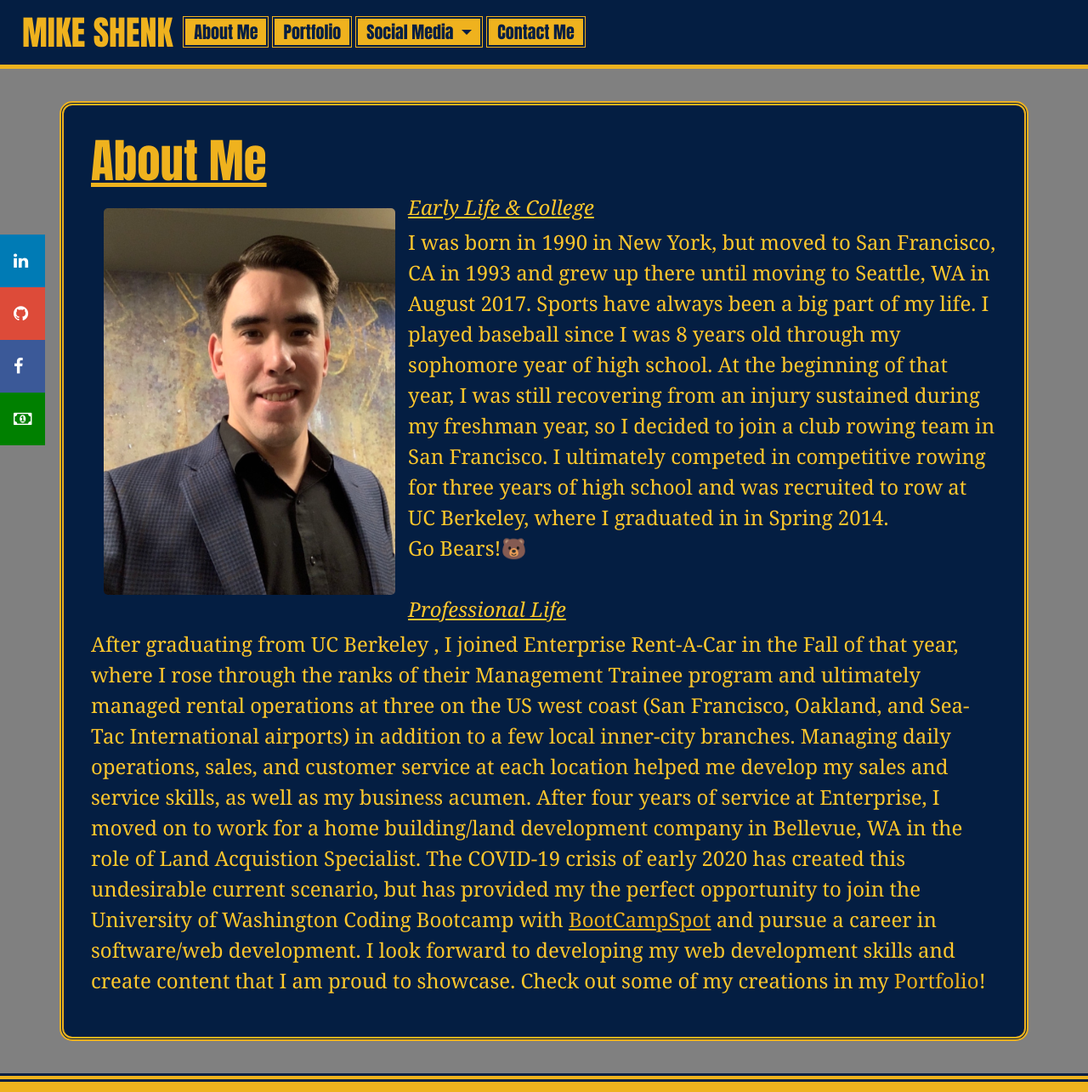
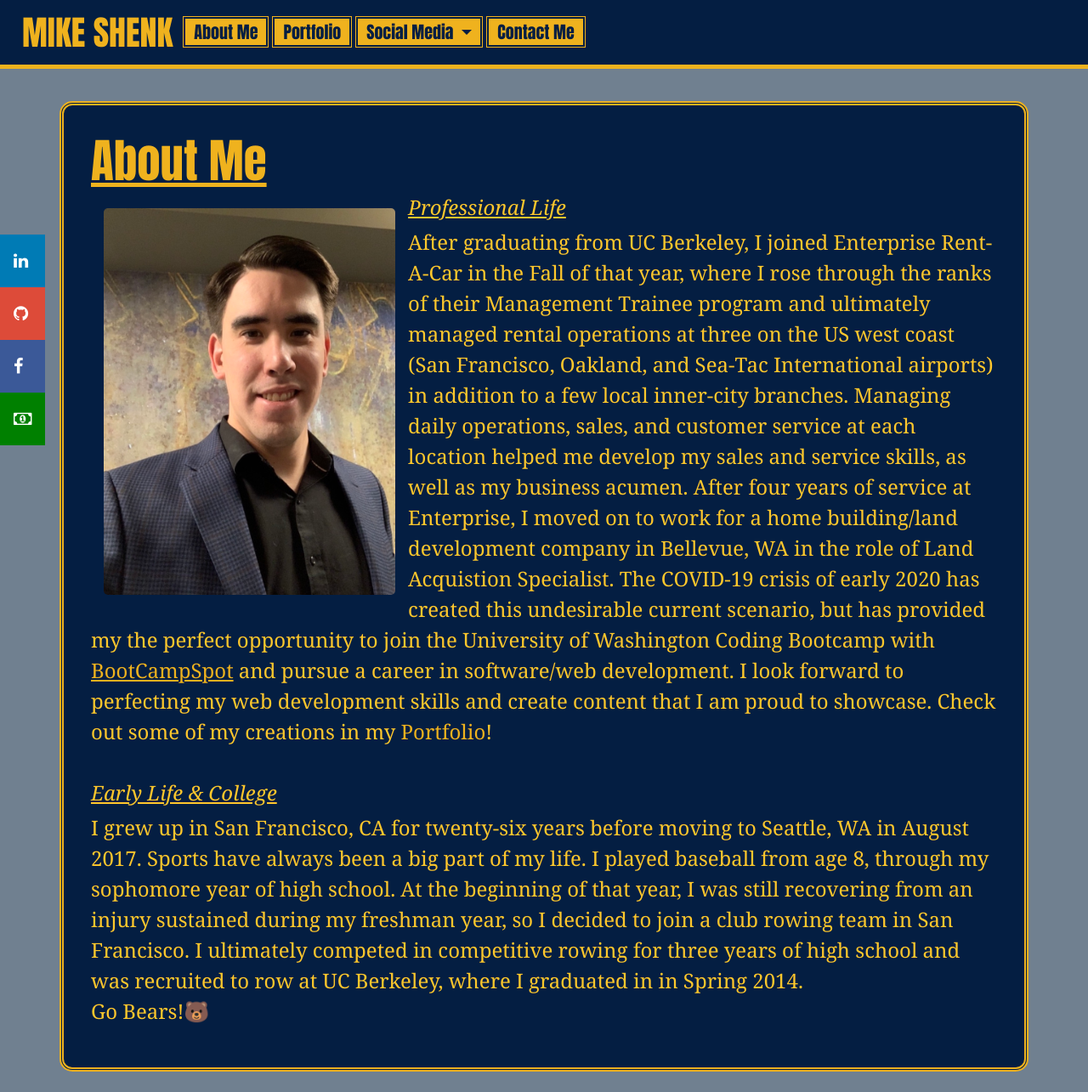
Before and after one commit to mlshenk/professional-portfolio, a plain HTML site: page index.html in a window 1280 px wide. Shown: the top 1285 px of the page at 85% size. Drawn offline with nearby package versions, Linux system fonts and the light colour scheme.

Commit message:
final commit

```diff
--- a/index.html
+++ b/index.html
@@ -55,20 +55,9 @@
   <div class="container-sm body-container">
     <h1 class="header-font">About Me</h1>
     <img src="Assets/Images/Headshots/linkedin-headshot.jpg" alt="Professional-headshot" class="float-left main-image"/>
-    <h5 class="bio-body">Early Life & College</h5>
-
+      <h5 class="bio-body">Professional Life</h5>
     <p class="bio-body">
-      I was born in 1990 in New York, but moved to San Francisco, CA in 1993 and grew up there until
-      moving to Seattle, WA in August 2017. Sports have always been a big part of my life. I played baseball since I was
-      8 years old through my sophomore year of high school. At the beginning of that year, I was still recovering from
-      an injury sustained during my freshman year, so I decided to join a club rowing team in San Francisco. I
-      ultimately competed in competitive rowing for three years of high school and was recruited to row at UC Berkeley, where I graduated in in Spring 2014.
-      <br>Go Bears!🐻
-    </p>
-    <br>
-    <h5 class="bio-body">Professional Life</h5>
-    <p class="bio-body">
-      After graduating from UC Berkeley , I joined Enterprise Rent-A-Car in the Fall of
+      After graduating from UC Berkeley, I joined Enterprise Rent-A-Car in the Fall of
       that year, where I rose through the ranks of their Management Trainee program and ultimately managed rental
       operations at three on the US west coast (San Francisco, Oakland, and Sea-Tac International airports) in addition
       to a few local inner-city branches. Managing daily operations, sales, and customer service at each location helped
@@ -76,9 +65,19 @@
       I moved on to work for a home building/land development company in Bellevue, WA in the role of Land Acquistion
       Specialist. The COVID-19 crisis of early 2020 has created this undesirable current scenario, but has provided my
       the perfect opportunity to join the University of Washington Coding Bootcamp with <a href="https://bootcampspot.com/"
-      target="_blank"><u>BootCampSpot</u></a> and pursue a career in software/web development. I look forward to developing
+      target="_blank"><u>BootCampSpot</u></a> and pursue a career in software/web development. I look forward to perfecting
       my web development skills and create content that I am proud to showcase. Check out some of my creations in my <a href="https://mlshenk.github.io/homework-2/portfolio.html">Portfolio</a>!
     </p>
+    <br>
+    <h5 class="bio-body">Early Life & College</h5>
+    <p class="bio-body">
+      I grew up in San Francisco, CA for twenty-six years before moving to Seattle, WA in August 2017. Sports have always been a big part of my life. I played baseball from
+      age 8, through my sophomore year of high school. At the beginning of that year, I was still recovering from
+      an injury sustained during my freshman year, so I decided to join a club rowing team in San Francisco. I
+      ultimately competed in competitive rowing for three years of high school and was recruited to row at UC Berkeley, where I graduated in in Spring 2014.
+      <br>Go Bears!🐻
+    </p>
+
   </div>
   <link rel="stylesheet" href="https://cdnjs.cloudflare.com/ajax/libs/font-awesome/4.7.0/css/font-awesome.min.css">
 
--- a/style.css
+++ b/style.css
@@ -1,5 +1,5 @@
 body {
-  background-color: grey;
+  background-color: slategray;
 }
 p {
   color: white;
```
Also changed, not shown: 2 other files.
